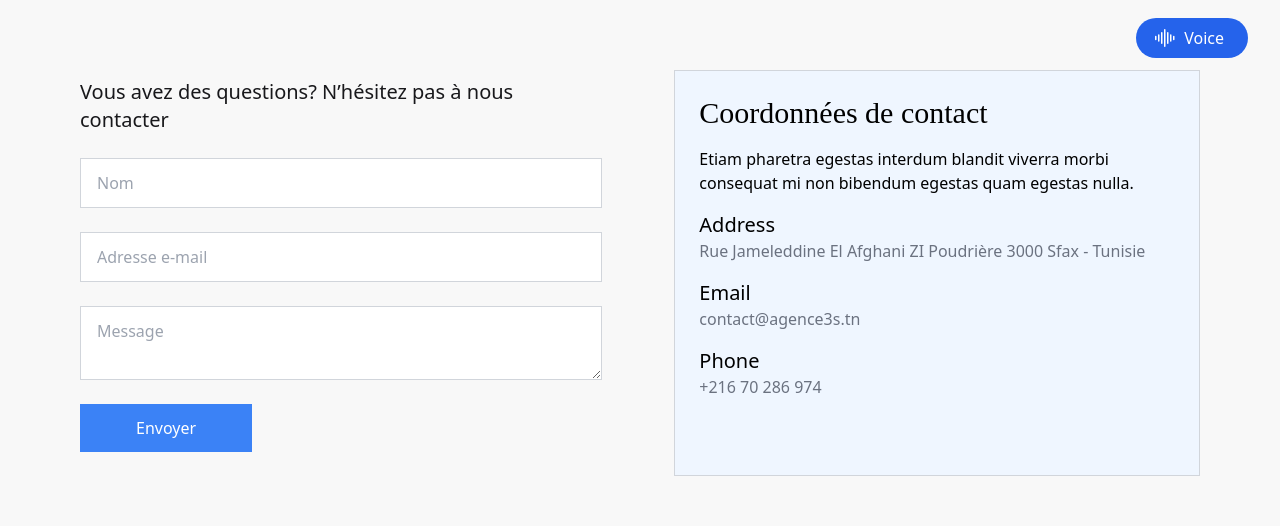
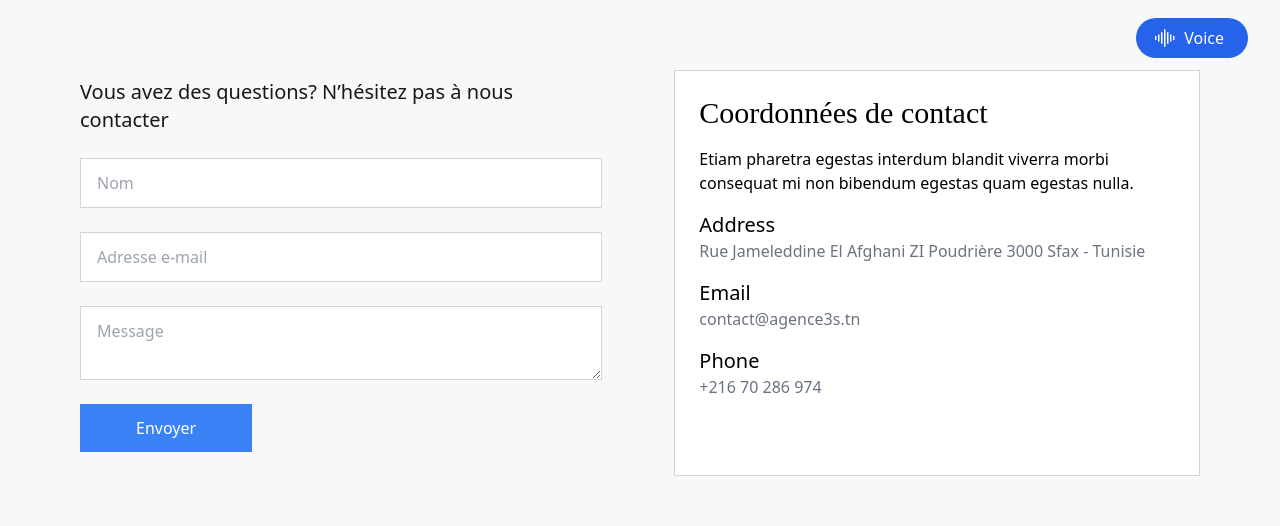
Before and after one commit to Fedi-Riahi/dealership, a Next.js app: page /contact in a window 1280 px wide. Shown: the part 710-1236 px from the top of the page. Built offline with nearby package versions, Linux system fonts and the light colour scheme; no server answers; the database is empty.

Commit message:
Deploy VI

```diff
--- a/src/app/carpart/[id]/page.jsx
+++ b/src/app/carpart/[id]/page.jsx
@@ -145,9 +145,9 @@ const PartDetails = () => {
                 <h2 className="font-semibold text-lg mt-2 line-clamp-1">
                   {similarPart.name}
                 </h2>
-                <p className="text-gray-500">{similarPart.price} DT</p>
+                <p className="text-zinc font-medium text-lg py-6">{similarPart.price} DT</p>
                 <button
-                  className="text-white bg-blue-500 hover:underline mt-2 w-full py-2 flex items-center justify-center gap-2"
+                  className="text-white bg-blue-500 hover:underline mt-2 w-full py-4 flex items-center justify-center gap-2"
                   onClick={() => handleAddToCart(similarPart)}
                 >
                   <CiShoppingCart className="h-5 w-5" />
--- a/src/app/contact/page.jsx
+++ b/src/app/contact/page.jsx
@@ -52,7 +52,7 @@ const Contact = () => {
               </button>
             </form>
           </div>
-          <div className="company-info w-full md:w-1/2 border border-gray-300 mt-2 md:mt-0 px-6 py-6 bg-blue-50">
+          <div className="company-info w-full md:w-1/2 border border-gray-300 mt-2 md:mt-0 px-6 py-6 bg-white">
             {/* Company info */}
             <h2 className="text-3xl font-mercedes-bold mb-4 text-center md:text-left">
               Coordonnées de contact
```
